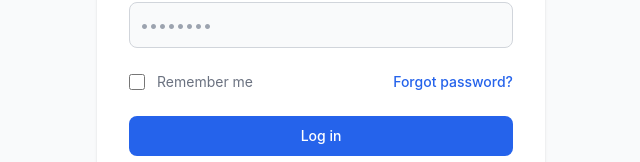
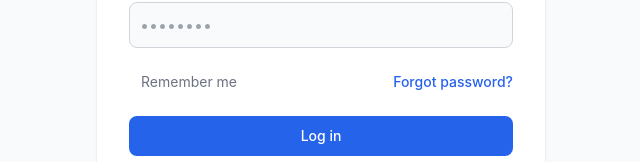
Before and after one commit to nhanng9642/bt4-client, a React (Vite) app: page /bt4-client/log-in in a window 1280 px wide. Shown: the part 390-552 px from the top of the page, without its empty margins (319-959 px from the left). Built offline with nearby package versions, Linux system fonts and the light colour scheme.

Commit message:
remove check-box remember me

```diff
--- a/src/components/LoginForm.jsx
+++ b/src/components/LoginForm.jsx
@@ -69,9 +69,6 @@
 
                     <div className="flex items-center justify-between">
                         <div className="flex items-start">
-                            <div className="flex items-center h-5">
-                                <input id="remember" aria-describedby="remember" type="checkbox" className="w-4 h-4 border border-gray-300 rounded bg-gray-50 focus:ring-3 focus:ring-primary-300 dark:bg-gray-700 dark:border-gray-600 dark:focus:ring-primary-600 dark:ring-offset-gray-800" required="" />
-                            </div>
                             <div className="ml-3 text-sm">
                                 <label htmlFor="remember" className="text-gray-500 dark:text-gray-300">Remember me</label>
                             </div>
```
Also changed, not shown: 1 other file (tests, documents, lock files or other folders).
